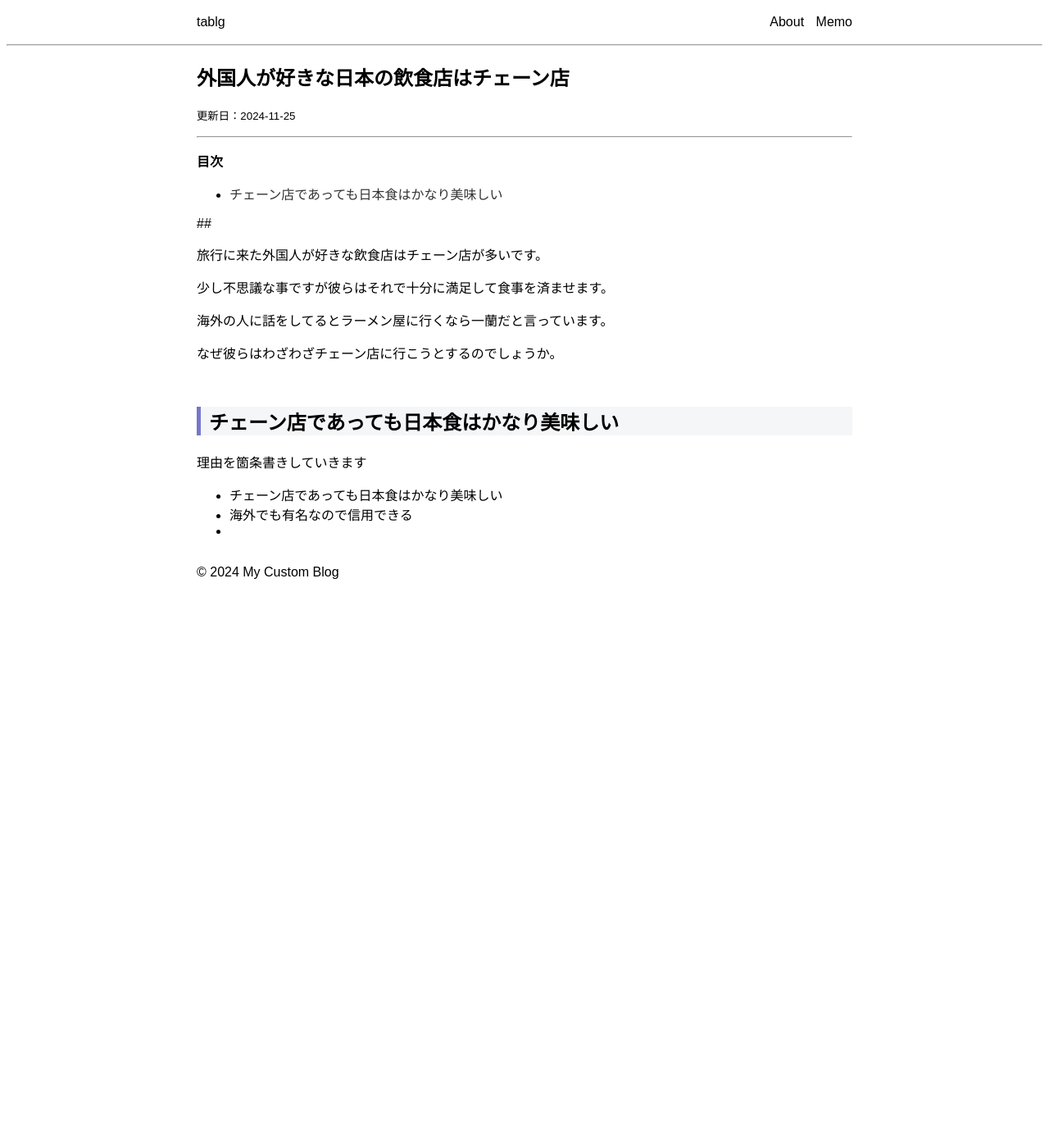
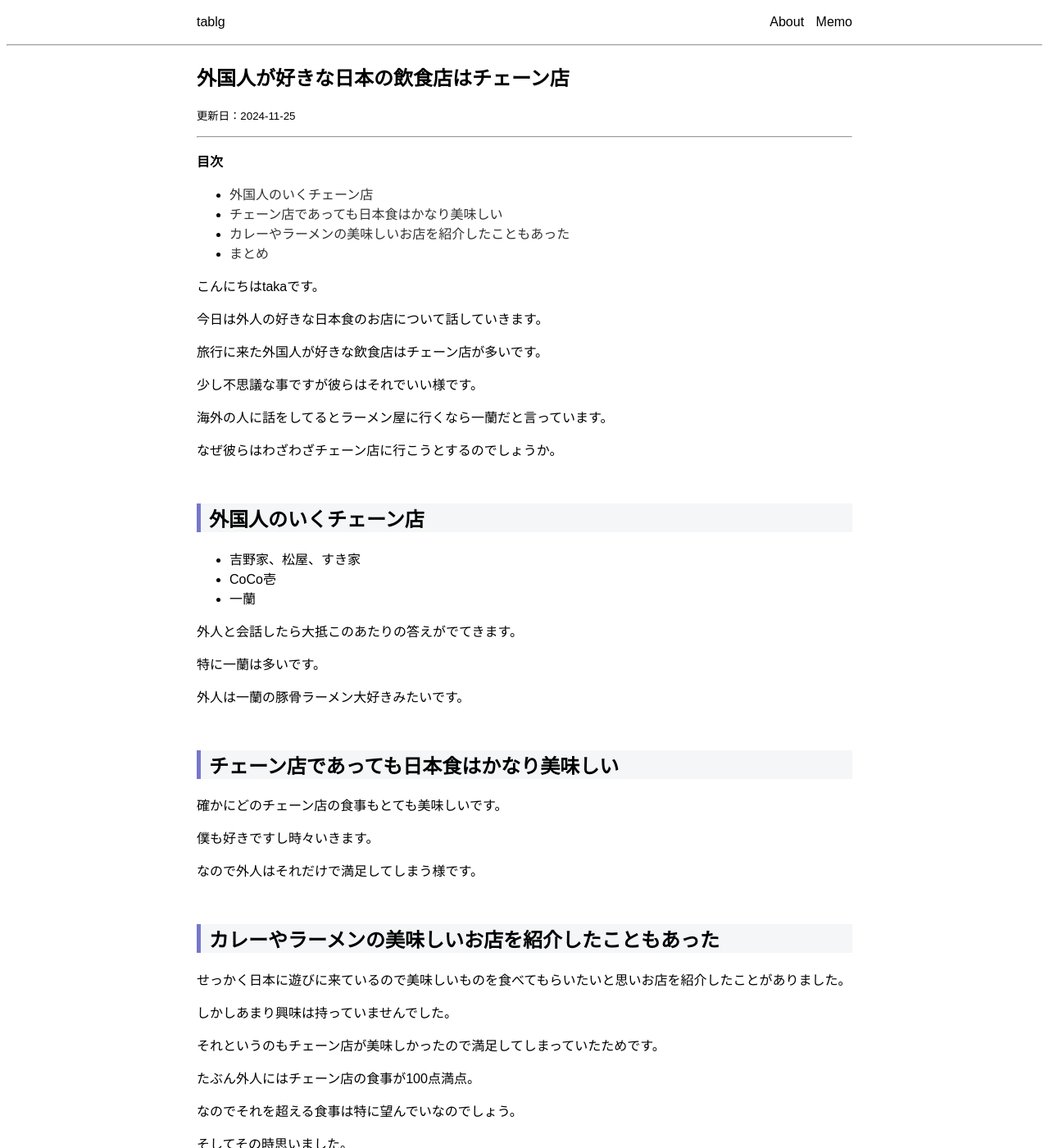
Before and after one commit to taka012345/tablg, a Jekyll site: the page built from _posts/2024-11-26-foreiger-like-yoshinoya.md, in a window 1280 px wide and 1400 px high. Shown: the whole window at 82% size. Built offline with Jekyll 4.4.1, drawn with Linux system fonts in a browser that asks for light colours; some of the changed text lies outside the part shown.

Commit message:
Add files via upload

```diff
--- a/_posts/2024-11-03-welcome-to-jekyll copy.markdown
+++ b/_posts/2024-11-03-welcome-to-jekyll copy.markdown
@@ -4,7 +4,11 @@ title:  "jekyllによるサイト運営"
 date:   2024-11-03 01:53:04 +0900
 categories: jekyll update
 ---
-### jekyllでサイトを作る
+**目次**
+* TOC
+{:toc}
+
+## jekyllでサイトを作る
 jekyllとはrubyで書かれた静的サイトジェネレーター。これにより文章をより簡単に書くことができるようになりました。文章はmarkdown記法が可能です。
 
 iPhoneのメモでも使える記入方法です。
--- a/_posts/2024-11-26-foreiger-like-yoshinoya.md
+++ b/_posts/2024-11-26-foreiger-like-yoshinoya.md
@@ -8,11 +8,13 @@ categories: jekyll update
 * TOC
 {:toc}
 
-##
+こんにちはtakaです。
+
+今日は外人の好きな日本食のお店について話していきます。
 
 旅行に来た外国人が好きな飲食店はチェーン店が多いです。
 
-少し不思議な事ですが彼らはそれで十分に満足して食事を済ませます。
+少し不思議な事ですが彼らはそれでいい様です。
 
 海外の人に話をしてるとラーメン屋に行くなら一蘭だと言っています。
 
@@ -20,10 +22,58 @@ categories: jekyll update
 
 <br>
 
+## 外国人のいくチェーン店
+
+* 吉野家、松屋、すき家
+* CoCo壱
+* 一蘭
+
+外人と会話したら大抵このあたりの答えがでてきます。
+
+特に一蘭は多いです。
+
+外人は一蘭の豚骨ラーメン大好きみたいです。
+
+<br>
+
 ## チェーン店であっても日本食はかなり美味しい
 
-理由を箇条書きしていきます
+確かにどのチェーン店の食事もとても美味しいです。
 
-* チェーン店であっても日本食はかなり美味しい
-* 海外でも有名なので信用できる
-*
+僕も好きですし時々いきます。
+
+なので外人はそれだけで満足してしまう様です。
+
+<br>
+
+## カレーやラーメンの美味しいお店を紹介したこともあった
+
+せっかく日本に遊びに来ているので美味しいものを食べてもらいたいと思いお店を紹介したことがありました。
+
+しかしあまり興味は持っていませんでした。
+
+それというのもチェーン店が美味しかったので満足してしまっていたためです。
+
+たぶん外人にはチェーン店の食事が100点満点。
+
+なのでそれを超える食事は特に望んでいなのでしょう。
+
+そしてその時思いました。
+
+日本の食事はかなりレベルが高いのだと。
+
+<br>
+
+## まとめ
+
+海外の人の反応に触れて日本の食のレベルの高さを改めて知ることができました。
+
+思い返してみれば全国いつでも食べられるチェーン店の料理はどれも美味しいです。
+
+それが当たり前すぎて感覚が麻痺しているんですね。
+
+今ある日本の食事環境に感謝をしたいと思います。
+
+ここまでお読みいただきありがとうございました。
+
+<br>
```
Also changed, not shown: _posts/2024-10-28-welcome-to-jekyll.markdown (+9 -1 lines), _posts/2024-11-01-jekyll.md (+18 -1 lines).
